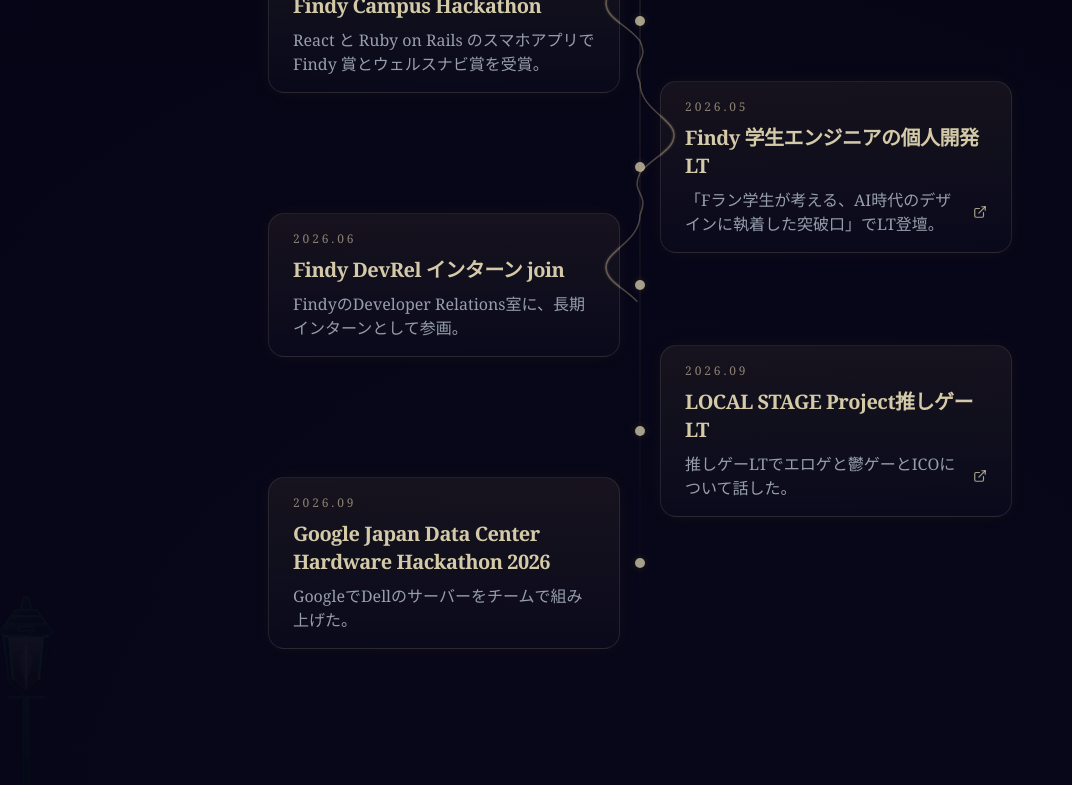
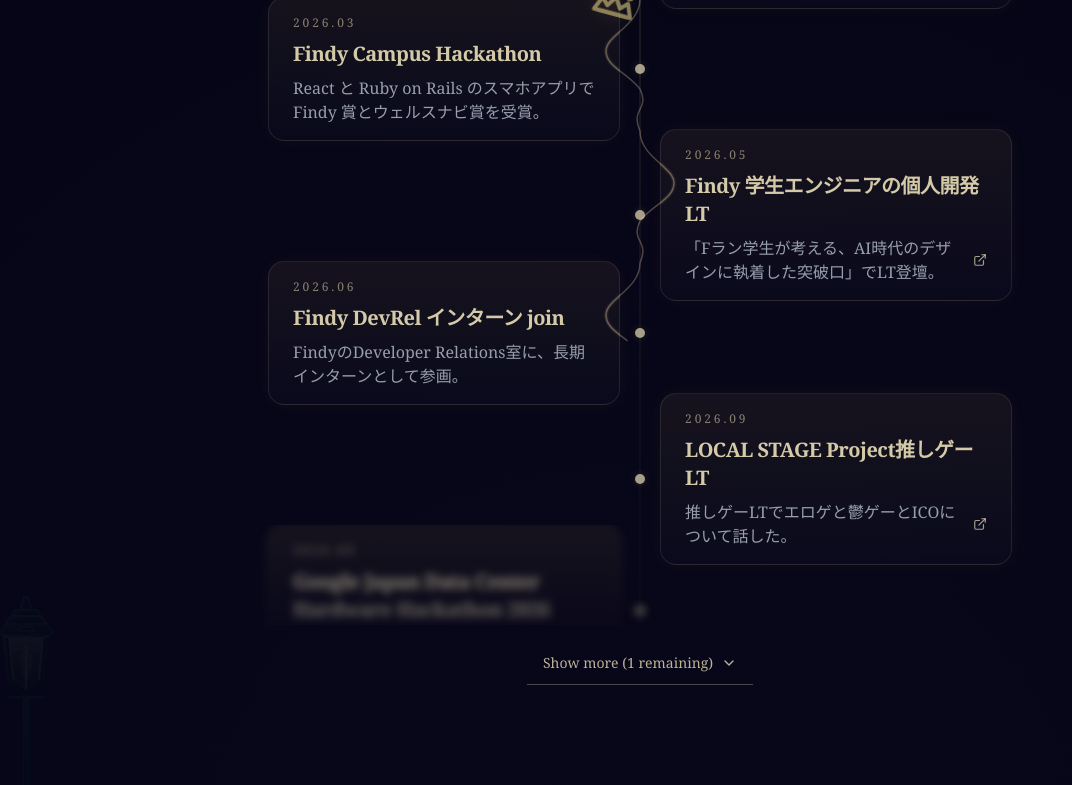
Before and after one commit to husengs7/my_portfolio, a Next.js app: page / in a window 1280 px wide. Shown: the part 2808-3593 px from the top of the page, without its empty margins (0-1072 px from the left). Built offline with nearby package versions, Linux system fonts and the light colour scheme.

Commit message:
feat: implement ExpandableTimeline component for improved timeline display

```diff
--- a/src/app/page.tsx
+++ b/src/app/page.tsx
@@ -8,7 +8,8 @@ import { Picture } from "@/components/blog/picture";
 import { Constellation } from "@/components/layout/Constellation";
 import { CandlelightStage } from "@/components/layout/CandlelightStage";
 import { CloudWisp } from "@/components/layout/CloudWisp";
-import { TimelineThread, type TimelineItem, type TimelineTag } from "@/components/layout/TimelineThread";
+import { type TimelineItem, type TimelineTag } from "@/components/layout/TimelineThread";
+import { ExpandableTimeline } from "@/components/layout/ExpandableTimeline";
 import { StoryLanternSection } from "@/components/layout/StoryLanternSection";
 import { TheSpark } from "@/components/ui/TheSpark";
 import { useOpeningLight } from "@/hooks/useOpeningLight";
@@ -615,8 +616,8 @@ export default function HomePage() {
                 ))}
               </div>
             </div>
-            <div id="locus-timeline" className="relative z-10">
-              <TimelineThread items={timelineItems.filter((item) => timelineFilter === "all" || item.tags.includes(timelineFilter))} />
+            <div className="relative z-10">
+              <ExpandableTimeline key={timelineFilter} items={timelineItems.filter((item) => timelineFilter === "all" || item.tags.includes(timelineFilter))} />
             </div>
           </div>
         </section>
--- /dev/null
+++ b/src/components/layout/ExpandableTimeline.tsx
@@ -0,0 +1,69 @@
+"use client";
+
+import { motion, useReducedMotion } from "framer-motion";
+import { ChevronDown, ChevronUp } from "lucide-react";
+import { useEffect, useRef, useState } from "react";
+import { TimelineThread, type TimelineItem } from "./TimelineThread";
+
+export function ExpandableTimeline({ items }: { items: TimelineItem[] }) {
+  const [expanded, setExpanded] = useState(false);
+  const [height, setHeight] = useState<number>();
+  const contentRef = useRef<HTMLDivElement>(null);
+  const sectionRef = useRef<HTMLDivElement>(null);
+  const reduceMotion = useReducedMotion();
+  const canExpand = items.length > 10;
+  const showPreview = !expanded && canExpand;
+
+  useEffect(() => {
+    const content = contentRef.current;
+    if (!content) return;
+    const updateHeight = () => {
+      const preview = content.querySelector<HTMLElement>("[data-timeline-preview]");
+      if (showPreview && preview?.parentElement) {
+        const parentTop = preview.parentElement.getBoundingClientRect().top - content.getBoundingClientRect().top;
+        const previous = preview.previousElementSibling as HTMLElement | null;
+        const bottom = Math.max(preview.offsetTop + 100, previous ? previous.offsetTop + previous.offsetHeight + 16 : 0);
+        setHeight(parentTop + bottom);
+      } else {
+        setHeight(content.getBoundingClientRect().height);
+      }
+    };
+    updateHeight();
+    const observer = new ResizeObserver(updateHeight);
+    observer.observe(content);
+    return () => observer.disconnect();
+  }, [showPreview]);
+
+  return (
+    <div ref={sectionRef}>
+      <motion.div
+        id="locus-timeline"
+        initial={false}
+        animate={{ height: height ?? "auto" }}
+        transition={{ duration: reduceMotion ? 0 : 0.45, ease: "easeInOut" }}
+        className="overflow-hidden"
+      >
+        <div ref={contentRef} className="flow-root">
+          <TimelineThread items={expanded ? items : items.slice(0, 11)} previewFrom={showPreview ? 10 : undefined} />
+        </div>
+      </motion.div>
+      {canExpand && (
+        <div className="mt-4 flex justify-center">
+          <button
+            type="button"
+            aria-expanded={expanded}
+            aria-controls="locus-timeline"
+            onClick={() => {
+              if (expanded) sectionRef.current?.scrollIntoView({ behavior: "instant", block: "start" });
+              setExpanded(!expanded);
+            }}
+            className="inline-flex min-h-11 items-center gap-2 border-b border-amber-100/30 px-4 py-2 text-sm text-amber-100/80 transition-colors hover:border-amber-100/70 hover:text-amber-100 focus-visible:outline focus-visible:outline-2 focus-visible:outline-offset-4 focus-visible:outline-amber-100"
+          >
+            {expanded ? "Show less" : `Show more (${items.length - 10} remaining)`}
+            {expanded ? <ChevronUp size={16} aria-hidden="true" /> : <ChevronDown size={16} aria-hidden="true" />}
+          </button>
+        </div>
+      )}
+    </div>
+  );
+}
--- a/src/components/layout/TimelineThread.tsx
+++ b/src/components/layout/TimelineThread.tsx
@@ -18,6 +18,7 @@ export type TimelineItem = {
 type TimelineThreadProps = {
   items: TimelineItem[];
   className?: string;
+  previewFrom?: number;
 };
 
 function AwardCrown() {
@@ -111,7 +112,7 @@ function TimelineDescription({ item }: { item: TimelineItem }) {
   );
 }
 
-export function TimelineThread({ items, className = "" }: TimelineThreadProps) {
+export function TimelineThread({ items, className = "", previewFrom }: TimelineThreadProps) {
   const ref = useRef<HTMLDivElement>(null);
   const { scrollYProgress } = useScroll({
     target: ref,
@@ -166,16 +167,20 @@ export function TimelineThread({ items, className = "" }: TimelineThreadProps) {
           const isLeft = index % 2 === 0;
           const top = 36 + index * 132;
           const revealDelay = Math.min(index * 0.08, 0.32);
+          const isPreview = previewFrom !== undefined && index >= previewFrom;
 
           return (
             <motion.div
               key={`${item.date}-${item.title}`}
+              data-timeline-preview={isPreview || undefined}
+              aria-hidden={isPreview || undefined}
+              inert={isPreview || undefined}
               initial={{ opacity: 0, y: 20 }}
               whileInView={{ opacity: 1, y: 0 }}
               viewport={{ once: false, margin: "-10% 0px -20% 0px" }}
               transition={{ duration: 0.6, delay: revealDelay, ease: "easeOut" }}
               style={{ "--item-top": `${top}px` } as CSSProperties}
-              className="max-md:relative max-md:left-auto max-md:right-auto max-md:mb-20 max-md:top-0 md:absolute md:left-0 md:right-0 md:top-[var(--item-top)]"
+              className={`max-md:relative max-md:left-auto max-md:right-auto max-md:mb-20 max-md:top-0 md:absolute md:left-0 md:right-0 md:top-[var(--item-top)] ${isPreview ? "pointer-events-none blur-sm [mask-image:linear-gradient(to_bottom,black,transparent)]" : ""}`}
             >
               <div className="hidden md:flex items-center">
                 {isLeft ? (
```
